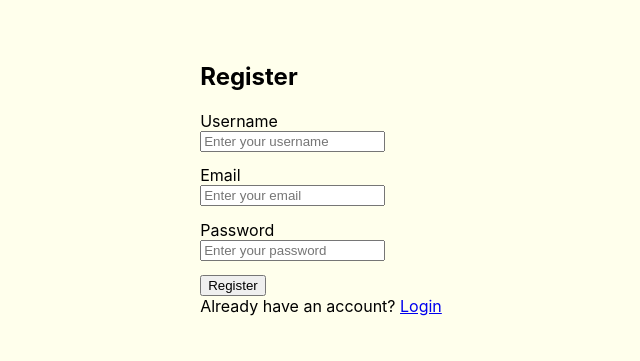
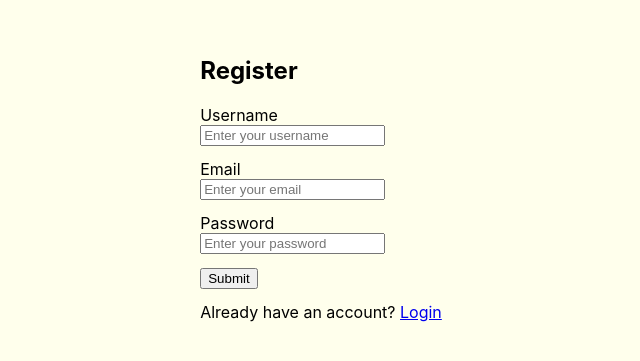
Before and after one commit to Aakarsh911/GymSync, a React (Create React App) app in the folder frontend/: page /register in a window 1280 px wide. Shown: the part 221-582 px from the top of the page, without its empty margins (319-959 px from the left). Built offline with nearby package versions, Linux system fonts and the light colour scheme.

Commit message:
Fixed authentication and redirecting

```diff
--- a/frontend/src/Login.js
+++ b/frontend/src/Login.js
@@ -3,6 +3,7 @@ import {useState} from "react";
 import validation from "./LoginValidation";
 
 function Login() {
+    console.log("there");
     const [values, setValues] = useState({
         email: "",
         password: ""
--- a/frontend/src/Register.js
+++ b/frontend/src/Register.js
@@ -1,7 +1,8 @@
-import {Link } from "react-router-dom";
+import { Link } from "react-router-dom";
 import validation from "./RegisterValidation";
-import {useState} from "react";
+import { useState } from "react";
 import axios from "axios";
+import { useNavigate } from "react-router-dom";
 
 function Register() {
 
@@ -16,20 +17,36 @@ function Register() {
     const handleInput = (event) => {
         setValues(prev => ({ ...prev, [event.target.name]: event.target.value }));
     }
-
-    const handleSubmit = (event) => {
+    const navigate = useNavigate();
+    const handleSubmit = async (event) => {
+        const success = true;
         event.preventDefault();
         setErrors(validation(values));
-        if (errors.username || errors.email || errors.password) {
-            return;
+        console.log(errors);
+
+        if (!errors.username && !errors.email && !errors.password) {
+            axios.post('http://localhost:3001/register', values)
+            .then((res) => {
+                console.log(res);
+            })
+            .catch((err) => {
+                console.log(err);
+                success = false;
+            });
+
+        }
+        if (success) {
+            navigate('/login');
         }
     }
+
+
 
     return (
         <div className="register-app">
             <div className="register-form">
                 <h2>Register</h2>
-                <form action="/register" onSubmit={handleSubmit} method="POST">
+                <form onSubmit={handleSubmit} method="post">
                     <div className="register-form-group">
                         <label htmlFor="username">Username</label>
                         <input type="text" name="username" onChange={handleInput} id="username" placeholder="Enter your username" />
@@ -43,7 +60,7 @@ function Register() {
                         <label htmlFor="password">Password</label>
                         <input type="password" name="password" onChange={handleInput} id="password" placeholder="Enter your password" />
                     </div>
-                    <button type="submit">Register</button>
+                    <input type="submit" name="submit"/>
                 </form>
                 Already have an account? <Link to="/login">Login</Link>
             </div>
```
Also changed, not shown: 1 other file (tests, documents, lock files or other folders).
